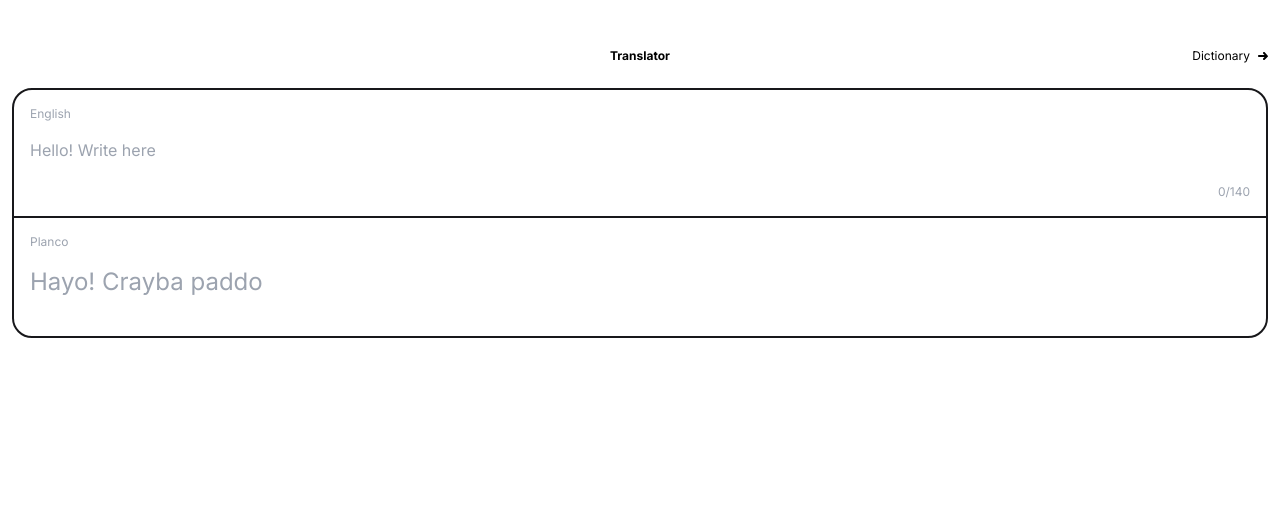
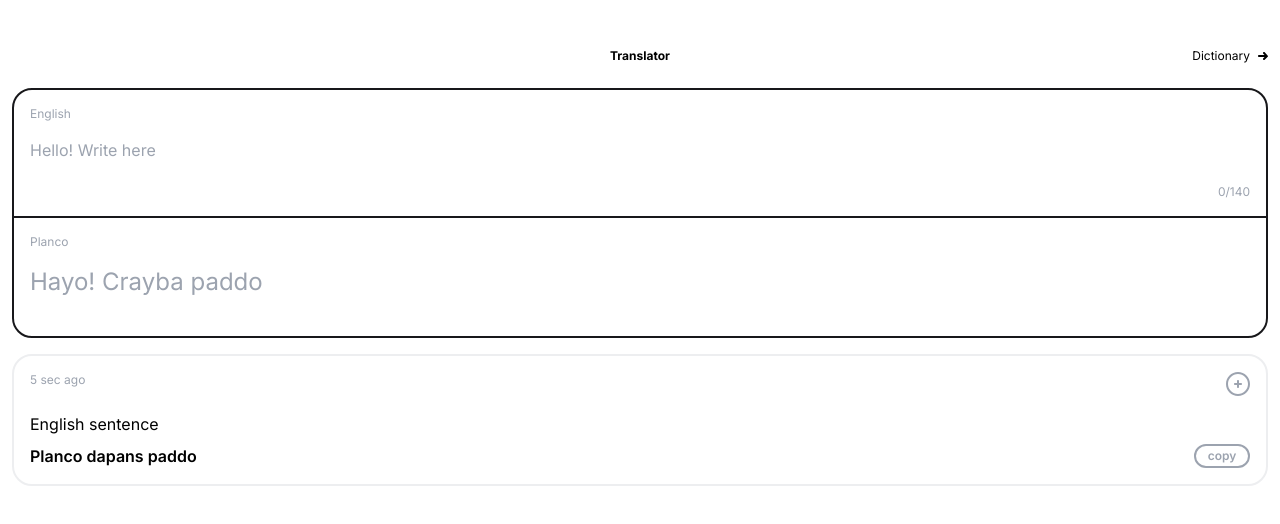
Before and after one commit to JayWaddy/Hayo, a Next.js app: page / in a window 1280 px wide. Shown: the top 524 px of the page. Built offline with nearby package versions, Linux system fonts and the light colour scheme.

Commit message:
Conversion history card

```diff
--- /dev/null
+++ b/app/components/conversion-history-card/conversion-history-card.tsx
@@ -0,0 +1,44 @@
+"use client";
+
+import React, { useState } from "react";
+import { AddIcon, PinnedIcon } from "../icons/icons";
+
+export default function InputConverterHistoryCard() {
+  const [isPinned, setIsPinned] = useState<boolean>(false);
+
+  const handleIsPinnedToggle = () => {
+    setIsPinned((prevState) => !prevState);
+  };
+
+  return (
+    <div
+      className={`${isPinned ? "pinned-card" : "base-card"} relative mt-4 p-4`}
+    >
+      <div className="mb-4 flex justify-between">
+        <span
+          className={`${
+            isPinned ? "text-skin-base" : "text-skin-muted"
+          } text-xs`}
+        >
+          {5} sec ago
+        </span>
+        <button onClick={handleIsPinnedToggle}>
+          {isPinned ? <PinnedIcon /> : <AddIcon />}
+        </button>
+      </div>
+      <div className="grid grid-cols-4">
+        <div className="col-span-3 flex flex-col">
+          <span className="mb-2">English sentence</span>
+          <span className="font-semibold">Planco dapans paddo</span>
+        </div>
+        <button
+          className={`${
+            isPinned ? "pinned-button" : "muted-button"
+          } muted-button col-span-1 ml-auto mt-auto text-xs`}
+        >
+          copy
+        </button>
+      </div>
+    </div>
+  );
+}
--- a/app/components/icons.tsx
+++ b/app/components/icons/icons.tsx
@@ -1,12 +1,19 @@
+export const AddIcon = () => {
+  return (
+    <svg width="24" height="24" viewBox="0 0 24 24" fill="none">
+      <path
+        className="fill-skin-muted"
+        fillRule="evenodd"
+        clipRule="evenodd"
+        d="M22 12C22 17.5228 17.5228 22 12 22C6.47715 22 2 17.5228 2 12C2 6.47715 6.47715 2 12 2C17.5228 2 22 6.47715 22 12ZM24 12C24 18.6274 18.6274 24 12 24C5.37258 24 0 18.6274 0 12C0 5.37258 5.37258 0 12 0C18.6274 0 24 5.37258 24 12ZM12 16C11.4477 16 11 15.5523 11 15V13H9C8.44771 13 8 12.5523 8 12C8 11.4477 8.44772 11 9 11H11V9C11 8.44771 11.4477 8 12 8C12.5523 8 13 8.44772 13 9V11H15C15.5523 11 16 11.4477 16 12C16 12.5523 15.5523 13 15 13H13V15C13 15.5523 12.5523 16 12 16Z"
+      />
+    </svg>
+  );
+};
+
 export const ArrowIcon = () => {
   return (
-    <svg
-      width="10"
-      height="8"
-      viewBox="0 0 10 8"
-      fill="none"
-      xmlns="http://www.w3.org/2000/svg"
-    >
+    <svg width="10" height="8" viewBox="0 0 10 8" fill="none">
       <path
         className="fill-black"
         fillRule="evenodd"
@@ -19,13 +26,7 @@ export const ArrowIcon = () => {
 
 export const ClearIcon = () => {
   return (
-    <svg
-      width="24"
-      height="24"
-      viewBox="0 0 24 24"
-      fill="none"
-      xmlns="http://www.w3.org/2000/svg"
-    >
+    <svg width="24" height="24" viewBox="0 0 24 24" fill="none">
       <path
         className="fill-black"
         fillRule="evenodd"
@@ -38,13 +39,7 @@ export const ClearIcon = () => {
 
 export const SearchIcon = () => {
   return (
-    <svg
-      width="24"
-      height="24"
-      viewBox="0 0 24 24"
-      fill="none"
-      xmlns="http://www.w3.org/2000/svg"
-    >
+    <svg width="24" height="24" viewBox="0 0 24 24" fill="none">
       <path
         className="fill-black"
         fillRule="evenodd"
@@ -54,3 +49,16 @@ export const SearchIcon = () => {
     </svg>
   );
 };
+
+export const PinnedIcon = () => {
+  return (
+    <svg width="24" height="24" viewBox="0 0 24 24" fill="none">
+      <path
+        className="fill-skin-pinned"
+        fillRule="evenodd"
+        clipRule="evenodd"
+        d="M22 12C22 17.5228 17.5228 22 12 22C6.47715 22 2 17.5228 2 12C2 6.47715 6.47715 2 12 2C17.5228 2 22 6.47715 22 12ZM24 12C24 18.6274 18.6274 24 12 24C5.37258 24 0 18.6274 0 12C0 5.37258 5.37258 0 12 0C18.6274 0 24 5.37258 24 12ZM7.29289 12.7071L9.87868 15.2929C10.2692 15.6834 10.9024 15.6834 11.2929 15.2929L16.8787 9.70711C17.2692 9.31658 17.2692 8.68342 16.8787 8.29289C16.4882 7.90237 15.855 7.90237 15.4645 8.29289L10.5858 13.1716L8.70711 11.2929C8.31658 10.9024 7.68342 10.9024 7.29289 11.2929C6.90237 11.6834 6.90237 12.3166 7.29289 12.7071Z"
+      />
+    </svg>
+  );
+};
--- a/app/data/languageConverter.service.ts
+++ b/app/components/input-converter/input-converter.logic.ts
@@ -1,4 +1,4 @@
-import { dictionary } from "./data";
+import { dictionary } from "../../data/data";
 
 interface Word {
   eng: string;
--- a/app/components/languageConverter.tsx
+++ b/app/components/input-converter/input-converter.tsx
@@ -2,10 +2,10 @@
 
 import React from "react";
 import { useRef, useState, useEffect } from "react";
-import { ClearIcon } from "./icons";
-import { convertEngToPlc } from "../data/languageConverter.service";
+import { ClearIcon } from "../icons/icons";
+import { convertEngToPlc } from "./input-converter.logic";
 
-export default function LanguageConverter() {
+export default function InputConverter() {
   const [inputValue, setInputValue] = useState<string>("");
   const [outputValue, setOutputValue] = useState<string>("");
 
@@ -55,10 +55,10 @@ export default function LanguageConverter() {
   };
 
   return (
-    <div className="border-ui">
+    <div className="base-ui">
       <div className="relative h-full w-full border-b-2 border-skin-base p-4">
         <div className="relative flex">
-          <span className="text-info left-0">English</span>
+          <span className="left-0 text-xs text-skin-muted">English</span>
           {isInput && (
             <button className="absolute right-0 " onClick={handleClearTextArea}>
               <ClearIcon />
@@ -78,13 +78,13 @@ export default function LanguageConverter() {
           ref={inputRef}
         />
         <div className="relative mt-4">
-          <span className="text-info absolute bottom-0 right-0">
+          <span className="absolute bottom-0 right-0 text-xs text-skin-muted">
             {isInput ? inputRef.current?.textLength : 0}/{characterMaxLength}
           </span>
         </div>
       </div>
       <div className="p-4">
-        <span className="text-info flex">Planco</span>
+        <span className="flex text-xs text-skin-muted">Planco</span>
         <textarea
           readOnly
           className={`
@@ -100,7 +100,7 @@ export default function LanguageConverter() {
         {isInput && (
           <div className="relative mt-4">
             <button
-              className="copy-button absolute bottom-0 right-0"
+              className="base-button absolute bottom-0 right-0"
               onClick={handleCopyOutputText}
             >
               copy
--- a/app/components/navigation.tsx
+++ b/app/components/layout/navigation.tsx
@@ -3,7 +3,7 @@
 import React, { FunctionComponent } from "react";
 import Link from "next/link";
 import { usePathname } from "next/navigation";
-import { ArrowIcon } from "./icons";
+import { ArrowIcon } from "../icons/icons";
 
 export default function Navigation() {
   type Props = {
--- a/app/components/searchbar.tsx
+++ b/app/components/layout/searchbar.tsx
@@ -1,12 +1,12 @@
 "use client";
 
 import React, { useRef, useState } from "react";
-import { ClearIcon, SearchIcon } from "./icons";
+import { ClearIcon, SearchIcon } from "../icons/icons";
 
 export default function Searchbar() {
   const [inputValue, setInputValue] = useState<string>("");
   const inputRef = useRef<HTMLInputElement>(null!);
-  const isInput = inputValue !== "";
+  const isInput = inputRef.current?.value !== "";
 
   const clearInputValue = (): void => {
     setInputValue("");
@@ -14,18 +14,18 @@ export default function Searchbar() {
   };
 
   return (
-    <div className="border-ui relative my-auto flex h-12">
+    <div className="base-ui relative my-auto flex h-12">
       <span className="left-4 my-auto ml-4">
         <SearchIcon />
       </span>
       <input
-        className="ml-4 mr-14 w-full outline-none"
+        className="ml-4 mr-14 w-full outline-none placeholder:text-skin-muted"
         type="text"
         placeholder="Search"
         autoFocus={true}
         maxLength={25}
         value={inputValue}
-        onChange={(event): void => setInputValue(event.target.value)}
+        onChange={(input): void => setInputValue(input.target.value)}
         ref={inputRef}
       />
       {isInput && (
--- a/app/dictionary/page.tsx
+++ b/app/dictionary/page.tsx
@@ -1,5 +1,5 @@
 import React from "react";
-import Searchbar from "../components/searchbar";
+import Searchbar from "../components/layout/searchbar";
 
 export default function Page() {
   return (
--- a/app/globals.css
+++ b/app/globals.css
@@ -8,6 +8,7 @@
     --color-error: #f87171;
 
     --color-bg-base: #ffffff;
+    --color-bg-muted: #ffffff;
     --color-bg-pinned: #f2fdf7;
 
     --color-icon-base: #18181b;
@@ -16,27 +17,38 @@
 
     --color-border-base: #18181b;
     --color-border-muted: #9ca3af;
+    --color-border-card: #edeef0;
+    --color-border-pinned: #00e268;
 
     --color-text-base: #18181b;
     --color-text-muted: #9ca3af;
+    --color-text-pinned: #00e268;
   }
 }
 
 @layer components {
-  .text-info {
-    @apply text-xs text-skin-muted;
+  .base-ui {
+    @apply rounded-[20px] border-2 border-skin-base bg-skin-base;
   }
 
-  .copy-button {
-    @apply w-14 h-6 text-xs font-semibold text-skin-base border-2 border-skin-base rounded-[20px] bg-skin-base;
+  .base-card {
+    @apply border-skin-card rounded-[20px] border-2 bg-skin-base;
   }
 
-  .border-ui {
-    @apply border-2 border-skin-base rounded-[20px] bg-skin-base;
+  .pinned-card {
+    @apply rounded-[20px] border-2 border-skin-pinned bg-skin-pinned;
   }
 
-  .border-card {
-    @apply border-2 border-skin-base border-opacity-5 rounded-2xl bg-skin-base;
+  .base-button {
+    @apply h-6 w-14 rounded-[20px] border-2 border-skin-base bg-skin-base text-xs font-semibold text-skin-base;
+  }
+
+  .muted-button {
+    @apply bg-skin-muted h-6 w-14 rounded-[20px] border-2 border-skin-muted text-xs font-semibold text-skin-muted;
+  }
+
+  .pinned-button {
+    @apply text-skin-pinned h-6 w-14 rounded-[20px] border-2 border-skin-pinned bg-skin-pinned text-xs font-semibold;
   }
 }
 
--- a/app/layout.tsx
+++ b/app/layout.tsx
@@ -1,7 +1,7 @@
 import "./globals.css";
 import type { Metadata } from "next";
 import { Inter } from "next/font/google";
-import Navigation from "@/app/components/navigation";
+import Navigation from "@/app/components/layout/navigation";
 
 export const inter = Inter({ subsets: ["latin"] });
 
--- a/app/page.tsx
+++ b/app/page.tsx
@@ -1,9 +1,13 @@
-import LanguageConverter from "./components/languageConverter";
+import InputConverterHistoryCard from "./components/conversion-history-card/conversion-history-card";
+import InputConverter from "./components/input-converter/input-converter";
 
 export default function Home() {
   return (
     <main className="relative mt-6 flex flex-col justify-center">
-      <LanguageConverter />
+      <InputConverter />
+      <div>
+        <InputConverterHistoryCard />
+      </div>
     </main>
   );
 }
--- a/tailwind.config.ts
+++ b/tailwind.config.ts
@@ -12,19 +12,29 @@ const config: Config = {
         skin: {
           base: "var(--color-text-base)",
           muted: "var(--color-text-muted)",
+          pinned: "var(--color-text-pinned)",
         },
       },
       backgroundColor: {
         skin: {
           base: "var(--color-bg-base)",
+          muted: "var(--color-bg-muted)",
           pinned: "var(--color-bg-pinned)",
         },
       },
       borderColor: {
         skin: {
           base: "var(--color-border-base)",
+          card: "var(--color-border-card)",
           muted: "var(--color-border-muted)",
-          pinned: "var(--color-primary)",
+          pinned: "var(--color-border-pinned)",
+        },
+      },
+      fill: {
+        skin: {
+          base: "var(--color-icon-base)",
+          muted: "var(--color-icon-muted)",
+          pinned: "var(--color-icon-pinned)",
         },
       },
       backgroundImage: {
```
Also changed, not shown: app/components/conversion-history-card/conversion-history-card.logic.ts (added).
